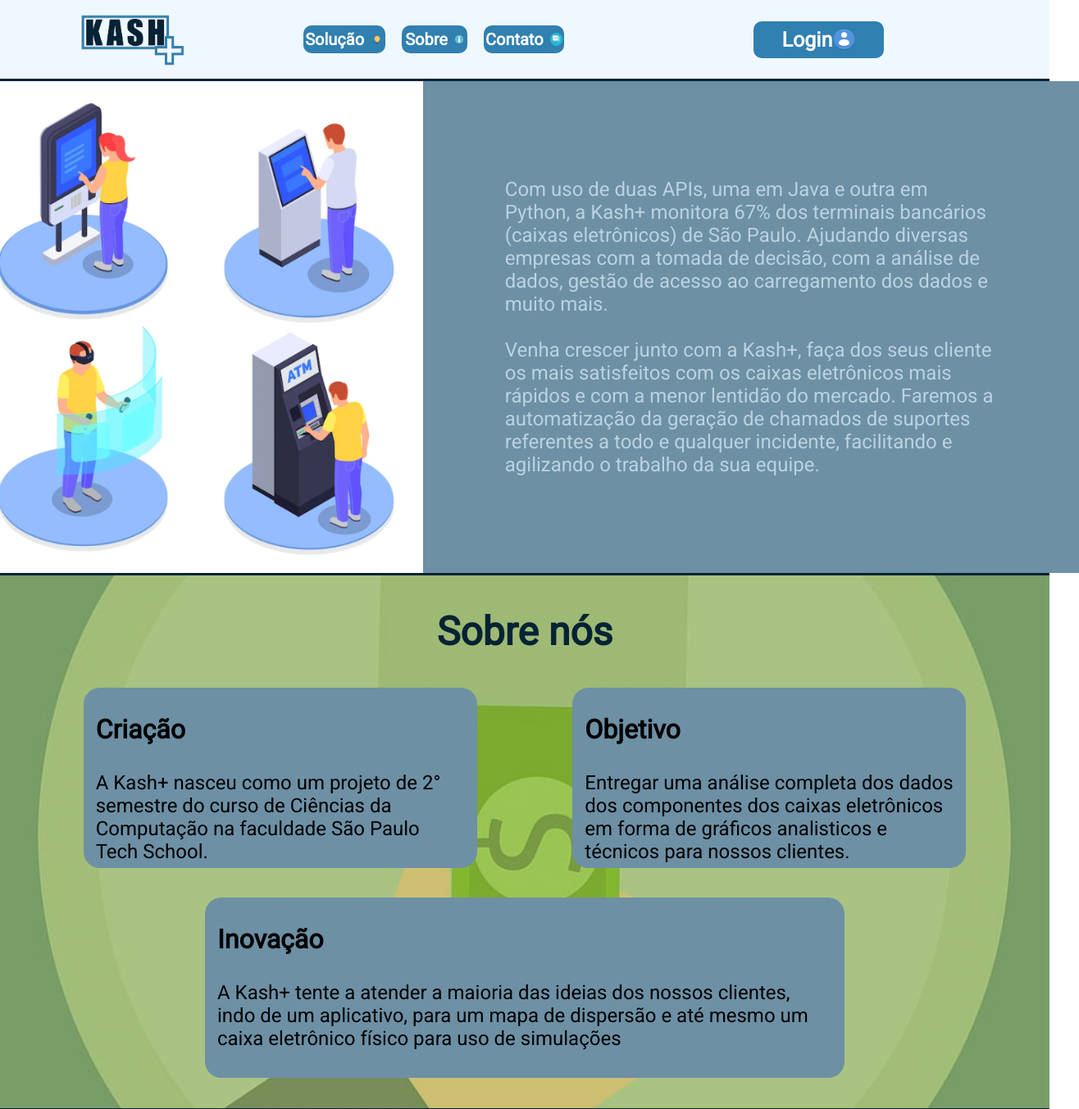
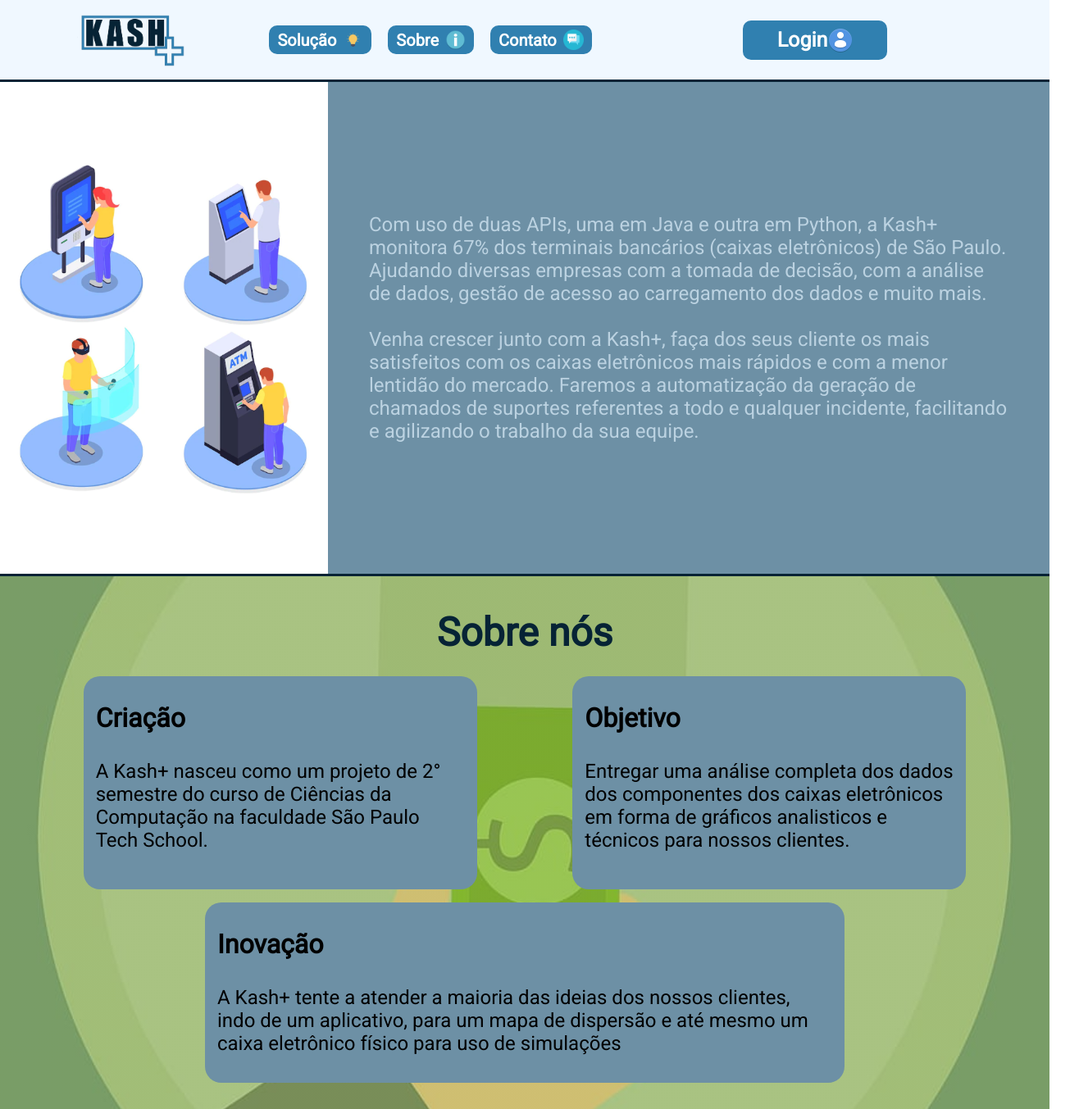
Before and after one commit to VictorRubinec/Projeto_Sprint, a website: page Site/public/sobre.html in a window 1280 px wide. Shown: the top 1353 px of the page at 82% size, 1316 px wide, since content can reach past the window. Drawn offline with Linux system fonts and the light colour scheme.

Commit message:
alguns ajustes css

```diff
--- a/Site/public/css/contato.css
+++ b/Site/public/css/contato.css
@@ -17,7 +17,6 @@
     justify-content: center;
     align-items: center;
     padding: 0.8rem;
-
 }
 
 .endereco {
@@ -190,7 +189,7 @@
     display: flex;
     justify-content: space-between;
     margin-top: 0.62rem;
-    padding: 0 .5rem;
+    padding: 0.5rem;
 }
 
 .gender-input {
--- a/Site/public/css/geral.css
+++ b/Site/public/css/geral.css
@@ -96,7 +96,6 @@
 }
 
 .login {
-    width: 10%;
     margin-right: 15px;
 }
 
@@ -131,7 +130,6 @@
 }
 
 .navbar li {
-    width: clamp(5vw, 2rem + 2vw, 2vw);
     font-size: clamp(5px, 5px + 2vw, 25px);
     padding: 1rem + 2vw;
 }
@@ -361,16 +359,16 @@
     }
 
     .navbar img {
-        width: 20%;
+        width: 25px;
     }
 
     .navbar span {
         display: block;
-        font-size: 80%;
+        font-size: 20px;
     }
 
     .navbar li {
-        width: clamp(15vw, 2rem + 2vw, 2vw);
+        width: 8rem;
         padding-left: 10px;
         padding-right: 10px;
         transition: 400ms;
@@ -382,7 +380,7 @@
 
     .login {
         display: flex;
-        width: 15%;
+        width: 10rem;
         justify-content: center;
         background-color: var(--azulClaro);
         padding: 8px;
--- a/Site/public/css/index.css
+++ b/Site/public/css/index.css
@@ -63,7 +63,7 @@
 .botaoSaibaMais {
     background-color: white;
     font-size: clamp(0.4rem, 0.4rem + 1vw, 1rem);
-    padding: 3%;
+    padding: 1rem;
     border: 0;
     border-radius: 15px;
     font-weight: bold;
--- a/Site/public/css/sobre.css
+++ b/Site/public/css/sobre.css
@@ -29,8 +29,7 @@
 }
 
 .banner img {
-    width: 800px;
-    height: 100%;
+    width: 400px;
     align-items: flex-start;
 }
 
@@ -38,16 +37,13 @@
     display: flex;
     background-color: var(--azulBebe);
     height: 100%;
-    width: 800px;
 }
 
 .banner .conteiner .texto {
     display: flex;
-    width: 750px;
-    display: flex;
     align-items: center;
-    padding-left: 100px;
-    padding-right: 100px;
+    padding-left: 50px;
+    padding-right: 50px;
 }
 
 .sobre {
@@ -102,12 +98,12 @@
 }
 
 .sobre .box1 {
-    height: 220px;
+    height: clamp(220px,260px,310px);
     width: 450px;
 }
 
 .sobre .box2 {
-    height: 220px;
+    height: clamp(220px,260px,300px);
     width: 450px;
 }
 
--- a/Site/public/sobre.html
+++ b/Site/public/sobre.html
@@ -95,7 +95,6 @@
                 <img class="logo" src="imgs/logoWhite.png" alt="Logotipo">
                 <h6>&copy; 2022</h6>
             </div>
-            <div class="espaco"></div>
             <div class="item2">
                 <h5>Empresa</h5>
                 <li><a href="sobre.html">Sobre nós</a></li>
@@ -118,6 +117,15 @@
                     <div class="linkedin"></div>
                 </div>
             </div>
+            <div class="endereco">
+                <div class="mapa">
+                    <iframe
+                        src="https://www.google.com/maps/embed?pb=!1m18!1m12!1m3!1d3657.2860955087494!2d-46.66372668556839!3d-23.558166184684506!2m3!1f0!2f0!3f0!3m2!1i1024!2i768!4f13.1!3m3!1m2!1s0x94ce59d2a5270055%3A0x3c7ea4f4c7d51fb6!2sRua%20Haddock%20Lobo%2C%20595%20-%20Cerqueira%20C%C3%A9sar%2C%20S%C3%A3o%20Paulo%20-%20SP%2C%2001414-001!5e0!3m2!1spt-BR!2sbr!4v1664200699988!5m2!1spt-BR!2sbr"
+                        width="250" height="150" style="border:1px solid black;" allowfullscreen="" loading="lazy"
+                        referrerpolicy="no-referrer-when-downgrade"></iframe>
+                    <div class="mapa_endereco">Rua Haddock Lobo, 595 - Cerqueira César, São Paulo - SP, 01414-001</div>
+                </div>
+            </div>
         </div>
     </div>
 </body>
```
Also changed, not shown: Site/public/index.html (+9 -0 lines).
